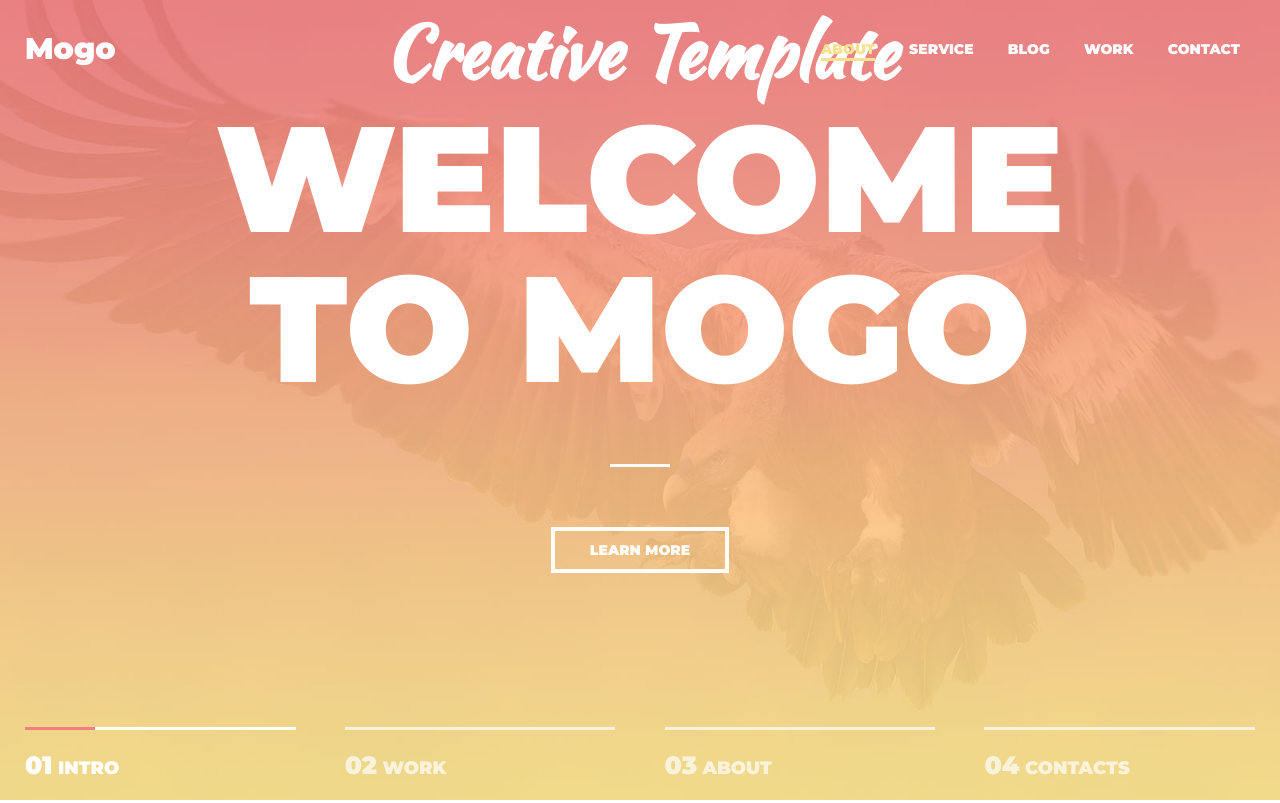
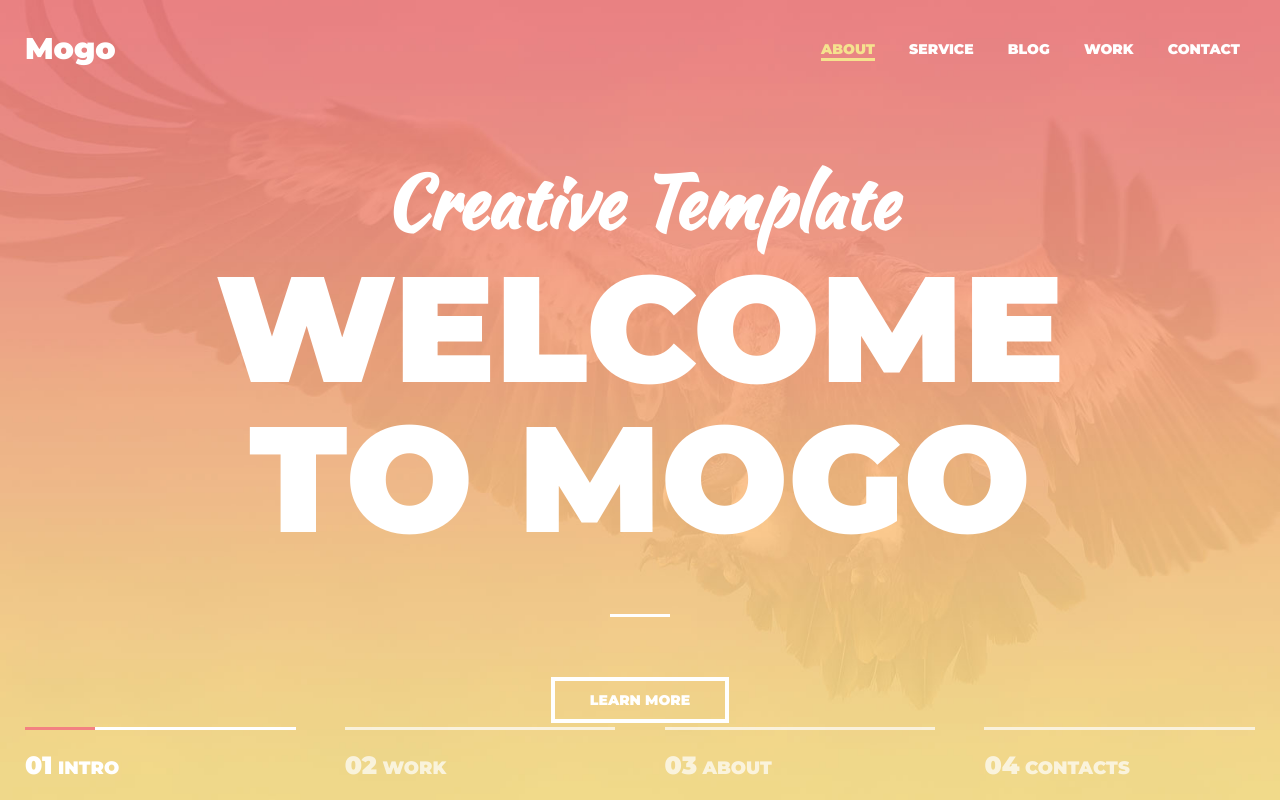
Before and after one commit to RostSV/Mogo-web, a plain HTML site: page index.html in a window 1280 px wide. Shown: the top 803 px of the page. Drawn offline with Linux system fonts and the light colour scheme.

Commit message:
Update style.css

```diff
--- a/assets/css/style.css
+++ b/assets/css/style.css
@@ -93,7 +93,7 @@ hr{
 .intro__inner{
 max-width: 880px;
 width: 100%;
-margin: 0 auto;
+margin: 150px auto;
 text-align: center;
 }
 /*Header*/
```
